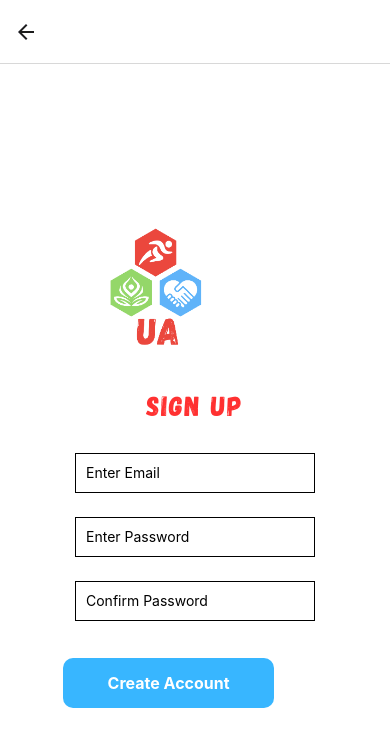
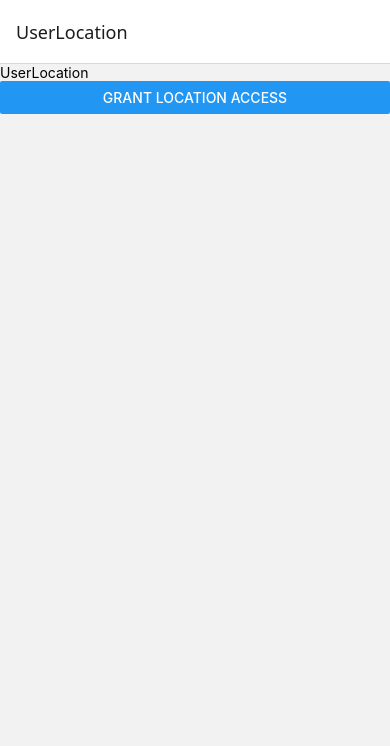
Before and after one commit to benjamintowle04/UniversalAthletics-App, a React Native app in the folder frontend/: screen /SignUp in a window 390 px wide. Shown: the top 746 px of the page. Built offline with nearby package versions, Linux system fonts and the light colour scheme; no server answers.

Commit message:
Fixed SignUp bug, location enabled with expo-location

```diff
--- a/frontend/App.tsx
+++ b/frontend/App.tsx
@@ -7,38 +7,56 @@ import Login from './app/screens/Login';
 import SignUp from './app/screens/SignUp';
 import EntryPoint from './app/screens/EntryPoint';
 import Home from './app/screens/Home';
+import UserLocation from './app/screens/UserLocation';
 import React from 'react';
 const PreLoginStack = createNativeStackNavigator();
 const PostLoginStack = createNativeStackNavigator();
 
 export default function App() {
   const [user, setUser] = useState<User | null >(null);
+  const [newUser, setNewUser] = useState(false);
 
   const preLoginHeaderOptions = {
     headerShown: true,
     title: '',
     headerBackTitle: 'Back'
   }
-
   useEffect(() => {
-    onAuthStateChanged(FIREBASE_AUTH, (user) => {
+    const unsubscribe = onAuthStateChanged(FIREBASE_AUTH, (user) => {
       console.log('User', user);
       setUser(user);
+      if (user?.metadata.creationTime === user?.metadata.lastSignInTime) {
+        setNewUser(true);
+      } else {
+        setNewUser(true);  //Change to false later
+      }
     });
-  }, [user]);
+
+    return () => unsubscribe();
+  }, []);
+
 
 
   function PostLoginLayout() {
-    return (
-      <PostLoginStack.Navigator initialRouteName='Home'>
-        <PostLoginStack.Screen name="Home" component={Home} />
-      </PostLoginStack.Navigator>
-    );
+    if (newUser) {
+      return (
+        <PostLoginStack.Navigator initialRouteName='UserLocation'>
+          <PostLoginStack.Screen name="UserLocation" component={UserLocation} />
+        </PostLoginStack.Navigator>
+      );
+    }
+    else {
+      return (
+        <PostLoginStack.Navigator initialRouteName='Home'>
+          <PostLoginStack.Screen name="Home" component={Home} />
+        </PostLoginStack.Navigator>
+      );
+    }
   }
 
   function PreLoginLayout() {
     return (
-      <PreLoginStack.Navigator initialRouteName='EntryPoint'>
+      <PreLoginStack.Navigator initialRouteName='Home'>
         <PreLoginStack.Screen
           name="EntryPoint"
           component={EntryPoint}
@@ -60,11 +78,14 @@ export default function App() {
 
   return (
     <NavigationContainer>
-      {user ? (
+      {/* {user ? (   //Uncomment to test authentication
         <PostLoginLayout />
       ) : (
         <PreLoginLayout/>
-      )}
+      )} */}
+      <PostLoginLayout />
+
+
     </NavigationContainer>
   );
 }
--- a/frontend/app/screens/SignUp.tsx
+++ b/frontend/app/screens/SignUp.tsx
@@ -8,15 +8,12 @@ import { PrimaryButton } from "../components/buttons/PrimaryButton";
 import { Colors } from "../themes/colors/Colors";
 import {HeaderText} from "../components/text/HeaderText";
 
-
 const SignUp = () => {
     const [email, setEmail] = useState("");
     const [firstPassword, setFirstPassword] = useState("");
     const [secondPassword, setSecondPassword] = useState("");
-    const [password, setPassword] = useState("");
     const [loading, setLoading] = useState(false);
     const auth = FIREBASE_AUTH;
-
 
     const signUp = async (email: string, password: string) => {
         console.log("ASYNC Email: " + email);
@@ -33,25 +30,30 @@ const SignUp = () => {
         }
     };
 
+    const isPasswordStrong = (password: string) => {
+        const minLength = 6;
+        const hasLetter = /[a-zA-Z]/.test(password);
+        const hasNumber = /[0-9]/.test(password);
+        const hasSpecialChar = /[!@#$%^&*(),.?":{}|<>]/.test(password);
+        return password.length >= minLength && hasLetter && hasNumber && hasSpecialChar;
+    };
+
     const handleSignUp = () => {
         console.log("First Password: " + firstPassword);
         console.log("Second Password: " + secondPassword);
 
-      if (firstPassword != secondPassword) {
+        if (firstPassword !== secondPassword) {
             alert("Passwords do not match");
             return;
         }
 
-      else {
-        setPassword(firstPassword);
-        console.log("Email: " + email);
-        console.log("Password: " + password);
-        signUp(email, password);
-      }
+        if (!isPasswordStrong(firstPassword)) {
+            alert("Password must be at least 6 characters long, contain at least one letter, one number, and one special character.");
+            return;
         }
 
-
-
+        signUp(email, firstPassword);
+    };
 
     return (
         <View style={styles.container}>
@@ -61,10 +63,7 @@ const SignUp = () => {
                     className="w-48 h-48 "
                     resizeMode="contain"
                 />
-
                 <HeaderText text="Sign Up"/>
-
-
                 <TextInput
                     value={email}
                     style={styles.input}
@@ -72,7 +71,6 @@ const SignUp = () => {
                     placeholder="Enter Email"
                     onChangeText={(text) => setEmail(text)}>
                 </TextInput>
-
                 <TextInput
                     value={firstPassword}
                     style={styles.input}
@@ -81,7 +79,6 @@ const SignUp = () => {
                     secureTextEntry={true}
                     onChangeText={(text) => setFirstPassword(text)}>
                 </TextInput>
-
                 <TextInput
                     value={secondPassword}
                     style={styles.input}
@@ -90,7 +87,6 @@ const SignUp = () => {
                     secureTextEntry={true}
                     onChangeText={(text) => setSecondPassword(text)}>
                 </TextInput>
-
                 {
                     loading ?
                     (
@@ -99,13 +95,11 @@ const SignUp = () => {
                     :
                     (
                         <>
-                <PrimaryButton title="Create Account" onPress = {handleSignUp}/>
+                            <PrimaryButton title="Create Account" onPress={handleSignUp}/>
                         </>
                     )
                 }
             </KeyboardAvoidingView>
-
-
         </View>
     );
 }
@@ -137,7 +131,6 @@ const styles = StyleSheet.create({
         textAlign: 'center',
         marginBottom: 20,
     }
-
 });
 
-export default SignUp
+export default SignUp;
--- /dev/null
+++ b/frontend/app/screens/UserLocation.tsx
@@ -0,0 +1,30 @@
+import { View, Text, Button, Alert } from 'react-native'
+import React, { useState } from 'react'
+import * as Location from 'expo-location'
+
+    const UserLocation = () => {
+        const [location, setLocation] = useState<Location.LocationObject | null>(null)
+
+        const requestLocationPermission = async () => {
+            let { status } = await Location.requestForegroundPermissionsAsync()
+            if (status !== 'granted') {
+                Alert.alert('Permission to access location was denied')
+                return
+            }
+
+            let location = await Location.getCurrentPositionAsync({})
+            setLocation(location)
+        }
+
+        return (
+            <View>
+                <Text>UserLocation</Text>
+                <Button title="Grant Location Access" onPress={requestLocationPermission} />
+                {location && (
+                    <Text>Location: {JSON.stringify(location)}</Text>
+                )}
+            </View>
+        )
+    }
+
+    export default UserLocation
--- a/frontend/package.json
+++ b/frontend/package.json
@@ -25,7 +25,8 @@
     "react-native-reanimated": "~3.16.1",
     "react-native-safe-area-context": "4.12.0",
     "react-native-screens": "~4.4.0",
-    "react-native-vector-icons": "^10.2.0"
+    "react-native-vector-icons": "^10.2.0",
+    "expo-location": "~18.0.6"
   },
   "devDependencies": {
     "@babel/core": "^7.25.2",
```
Also changed, not shown: 1 other file (tests, documents, lock files or other folders). Lines whose indentation alone changed are shown as unchanged.
